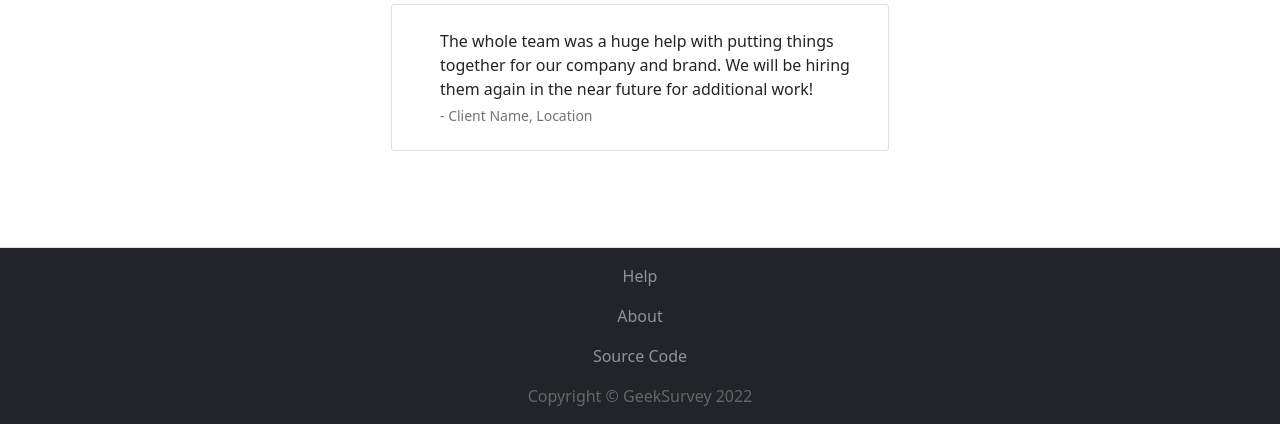
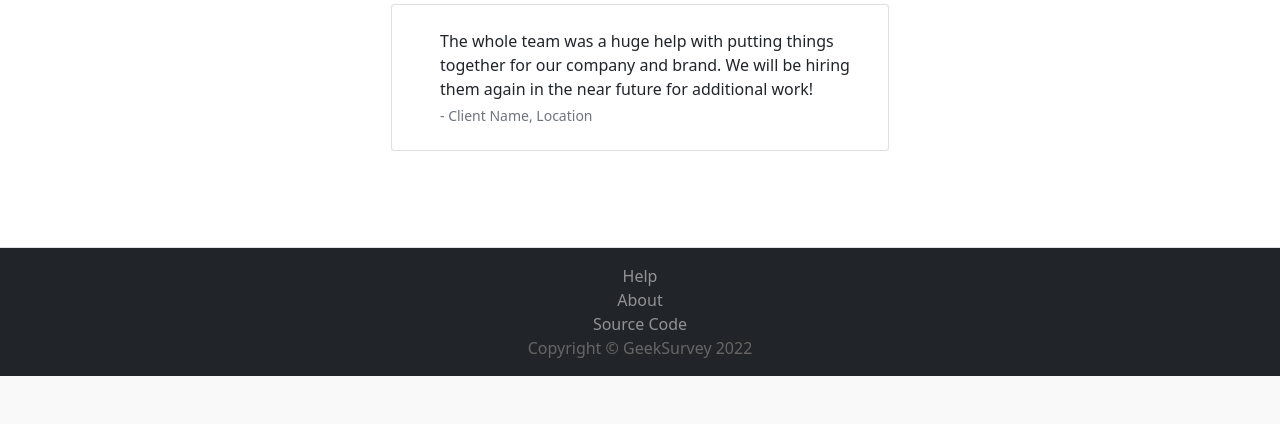
Before and after one commit to NAU-SuperGeeks/geeksurvey, a Django app: page / in a window 1280 px wide. Shown: the part 1458-1882 px from the top of the page. After the commit the page ends 1834 px from the top, so only its background shows below. Run offline with Django 3.2, Linux system fonts and the light colour scheme; parts of the project's set-up code (start-up, migrations or seed data) failed here and were passed over.

Commit message:
Fix footer inconsistencies

```diff
--- a/geeksurvey/templates/footer.html
+++ b/geeksurvey/templates/footer.html
@@ -4,14 +4,8 @@
 -->
 <!-- Footer-->
 <footer class="mt-auto py-3 bg-dark text-center">
-  <p>
-    <a class="m-0 text-white-50 text-decoration-none" href="{% url 'working' %}"> Help </a>
-  </p>
-  <p>
-    <a class="m-0 text-white-50 text-decoration-none" href="https://ceias.nau.edu/capstone/projects/CS/2022/SuperGeeks/"> About </a>
-  </p>
-  <p>
-    <a class="m-0 text-white-50 text-decoration-none" href="https://github.com/NAU-SuperGeeks/geeksurvey"> Source Code </a>
-  </p>
-  <p class="m-0 " style="color:#666;"> Copyright &copy; GeekSurvey 2022 </p>
+    <p class="m-0"> <a class="text-white-50 text-decoration-none" href="{% url 'working' %}"> Help </a></p>
+    <p class="m-0"> <a class="text-white-50 text-decoration-none" href="https://ceias.nau.edu/capstone/projects/CS/2022/SuperGeeks/"> About </a></p>
+    <p class="m-0"> <a class="text-white-50 text-decoration-none" href="https://github.com/NAU-SuperGeeks/geeksurvey"> Source Code </a></p>
+    <p class="m-0" style="color:#666;"> Copyright &copy; GeekSurvey 2022 </p>
 </footer>
--- a/geeksurvey/templates/home.html
+++ b/geeksurvey/templates/home.html
@@ -4,16 +4,16 @@
 <html>
   <head>
     {% include 'include_bootstrap.html' %}
-    <meta name="viewport" content="width=device-width, initial-scale=1, shrink-to-fit=no" />
-    <meta name="description" content="" />
-    <meta name="author" content="" />
+    <meta name="viewport" content="width=device-width, initial-scale=1, shrink-to-fit=no"/>
+    <meta name="description" content=""/>
+    <meta name="author" content=""/>
     <title>GeekSurvey - Home</title>
     <link rel="shortcut icon" href="{% static 'gkslogo.png' %}" type="image/x-icon">
   </head>
 
   <!-- Logic for when a user visits the home page and is authenticated. -->
   <!-- TODO: Update this once a template has been applied to all other pages. -->
-  <body>
+  <body class="d-flex flex-column min-vh-100">
     {% include 'navbar.html' %}
 
     {% if user.is_authenticated %}
@@ -22,10 +22,10 @@
         <hr>
         <p>Hi {{ user.username }}!</p>
         <p><a href="{% url 'profile_update' %}"> Complete Your Profile </a></p>
-      <p> <a href="{% url 'participate' %}"> Find Studies </a> </p>
-      <p> <a href="{% url 'study_create' %}"> Create a Study </a> </p>
+        <p><a href="{% url 'participate' %}"> Find Studies </a></p>
+        <p><a href="{% url 'study_create' %}"> Create a Study </a></p>
         <hr>
-      <p> <a class="btn btn-danger" href="{% url 'account_logout' %}"> log out </a> </p>
+        <p><a class="btn btn-danger" href="{% url 'account_logout' %}"> log out </a></p>
       </div>
     <!-- Logic for when a user visits the home page and is NOT authenticated. -->
     {% else %}
@@ -146,6 +146,5 @@
       </section>
     {% endif %}
     {% include 'footer.html' %}
-
 </body>
 </html>
--- a/geeksurvey/templates/navbar.html
+++ b/geeksurvey/templates/navbar.html
@@ -7,7 +7,7 @@
 <nav class="navbar navbar-expand-lg navbar-dark bg-dark">
   <div class="container px-5">
     <img src="{% static 'gkslogo.png' %}" width="50px" height="50px">
-      <a class="navbar-brand " href="{% url 'home' %}">GeekSurvey</a>
+    <a class="navbar-brand" href="{% url 'home' %}">GeekSurvey</a>
     <button class="navbar-toggler" type="button" data-bs-toggle="collapse" data-bs-target="#navbarSupportedContent"
       aria-controls="navbarSupportedContent" aria-expanded="false" aria-label="Toggle navigation">
       <span class="navbar-toggler-icon"></span>
```
Lines whose indentation alone changed are shown as unchanged.
